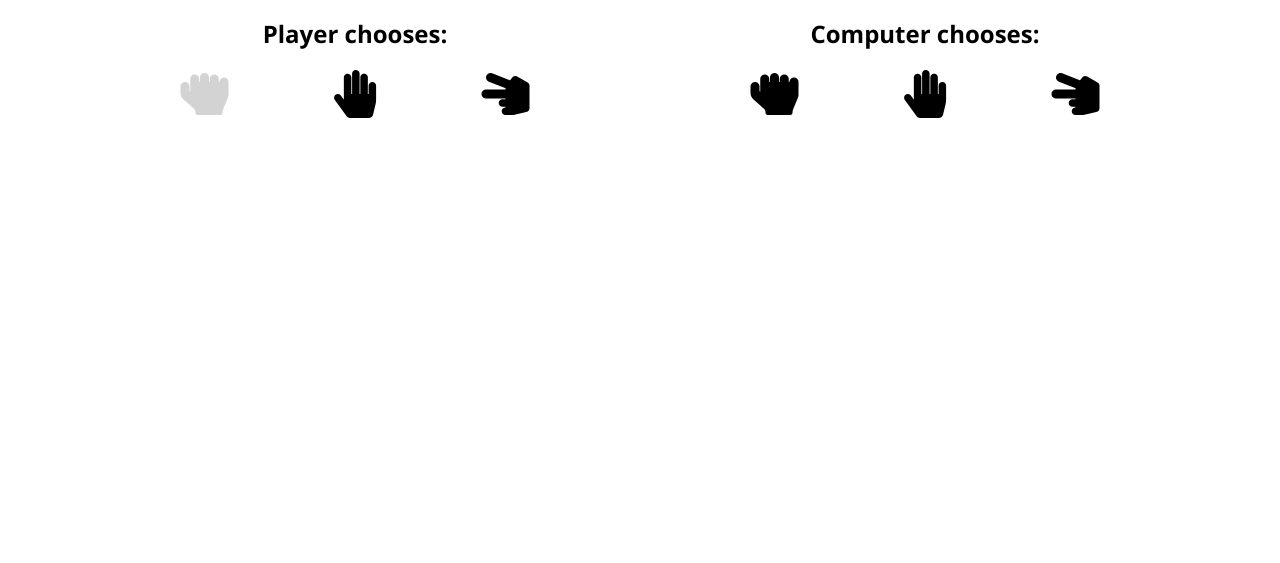
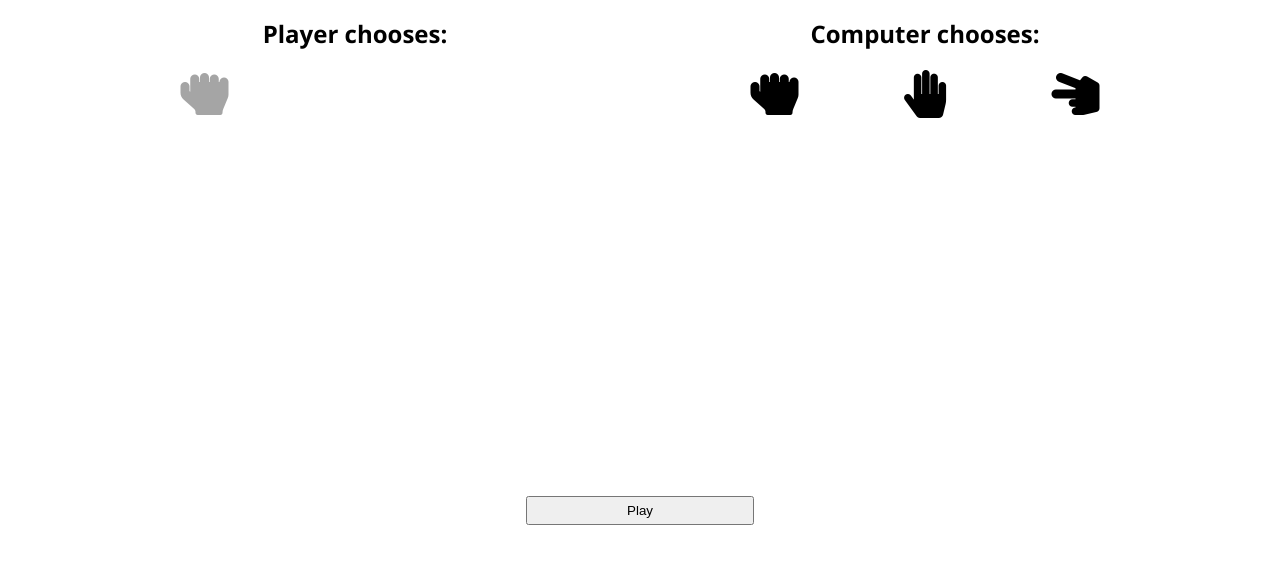
Before and after one commit to DnsHndrx/115-Final-Project, a plain HTML site: page game.html in a window 1280 px wide. Both pictures are taken after a click on the icon 204 px from the left and 315 px from the top of the page. Shown: the part 221-784 px from the top of the page. Drawn offline with Linux system fonts and the light colour scheme.

Commit message:
rock paper update

```diff
--- a/game.css
+++ b/game.css
@@ -3,11 +3,16 @@ body {
 }
 
 .container {
-    display: flex;
     text-align: center;
     width: 1140px;
     margin: 0 auto;
+    height: 90%;
+}
+
+.game {
+    display: flex;
     justify-content: space-around;
+    height: 90%;
 }
 
 .player {
@@ -43,10 +48,16 @@ body {
 }
 
 .clicked {
-    color: #D3D3D3;
+    color: #A5A5A5;
 }
 
 h1 {
     text-align: center;
     padding: 5px;
 }
+
+button {
+    bottom: 0;
+    width: 20%;
+    padding: 5px 10px;
+}
--- a/game.html
+++ b/game.html
@@ -9,17 +9,17 @@
     </body>
     <h1>Rock Paper Scissors</h1>
     <div class="container">
+        <div class="game">
             <div class="player">
                 <div class="player_head">
                     <h1>Player</h1>
                 </div>
                 <h2>Player chooses: </h2>
                 <div class="player_options">
-                <i class="fas fa-3x fa-hand-rock"></i>
-                <i class="fas fa-3x fa-hand-paper"></i>
-                <i class="fas fa-3x fa-hand-scissors"></i>
+                    <i class="fas fa-3x fa-hand-rock" onclick="changeColor(this)"></i>
+                    <i class="fas fa-3x fa-hand-paper" onclick="changeColor(this)"></i>
+                    <i class="fas fa-3x fa-hand-scissors" onclick="changeColor(this)"></i>
                 </div>
-            <span></span>
             </div>
             <div class="computer">
                 <div class="computer_head">
@@ -31,8 +31,9 @@
                     <i class="fas fa-3x fa-hand-paper"></i>
                     <i class="fas fa-3x fa-hand-scissors"></i>
                 </div>
-           <span></span>
             </div>
+        </div>
+        <button>Play</button>
     </div>
 
     <script src="game.js"></script>
--- a/game.js
+++ b/game.js
@@ -34,18 +34,13 @@ if (aiOptions[index] == "scissors" && playerChoice == "scissors") {
 
 alert(aiChoice)
 
-var icon1 = document.getElementsByTagName("i")[0];
-var icon2 = document.getElementsByTagName("i")[1];
-var icon3 = document.getElementsByTagName("i")[2];
+var icon = document.querySelectorAll('i');
 
-icon1.addEventListener("click",function(){
-     icon1.classList.toggle("clicked")
-});
-
-icon2.addEventListener("click",function(){
-    icon2.classList.toggle("clicked")
-});
-
-icon3.addEventListener("click",function(){
-    icon3.classList.toggle("clicked")
-});
+function changeColor(element){
+    element.classList.add('clicked')
+    for(let i = 0; i < 3; i++){
+        if(icon[i].classList.contains('clicked') == false){
+            icon[i].style.visibility = 'hidden'
+        }
+    }
+}
```
Lines whose indentation alone changed are shown as unchanged.
